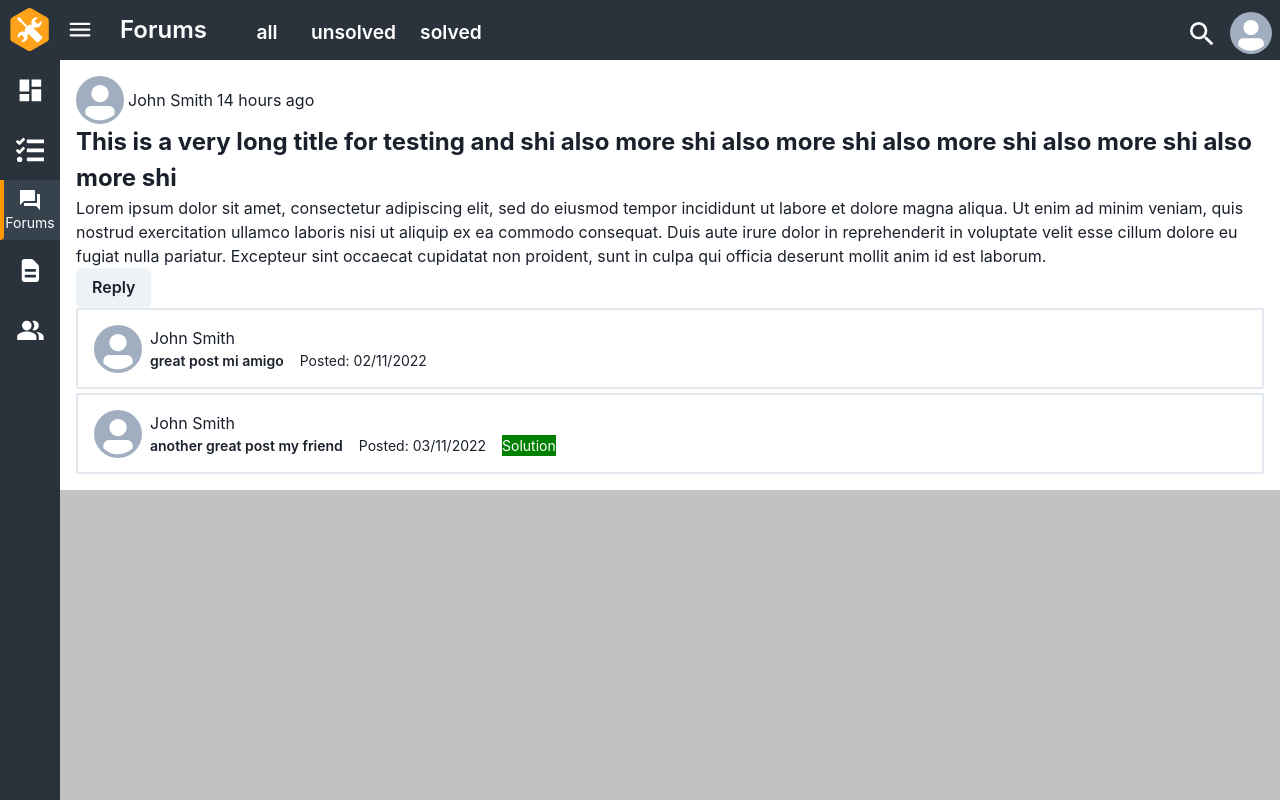
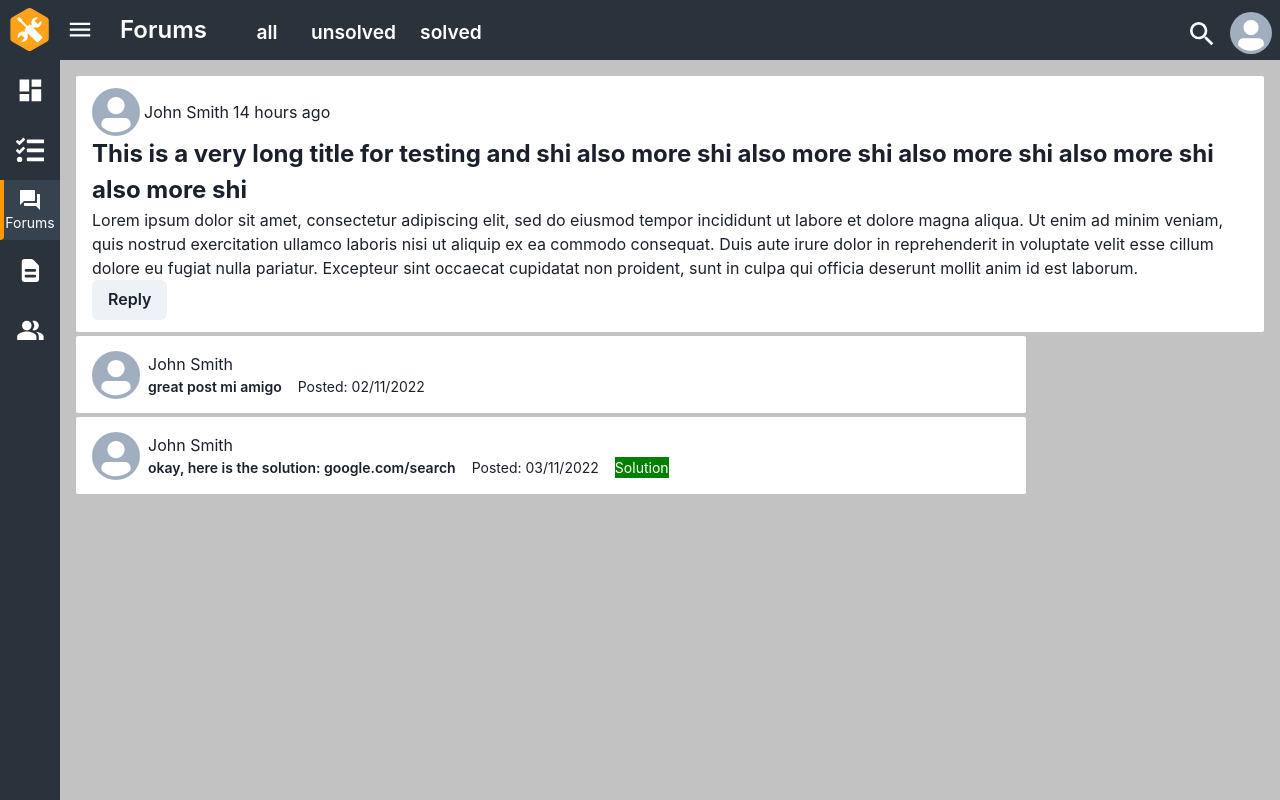
Before and after one commit to DawidWraga/team-project, a Next.js app: page /forums/1 in a window 1280 px wide. Built offline with nearby package versions, Linux system fonts and the light colour scheme; sample sign-in values are in the browser's storage.

Commit message:
added reply logic & setup for reply push to json

```diff
--- a/components/Reply.jsx
+++ b/components/Reply.jsx
@@ -13,7 +13,7 @@ export function Reply(props) {
       px="4"
       align={'center'}
       rounded="sm"
-      borderWidth='2px'
+
     >
       <Avatar size={'md'} src={usericon}></Avatar>
       <Flex fontSize={'sm'} flexDirection={'column'} flexGrow="1" padding="2">
--- a/components/addReply.jsx
+++ b/components/addReply.jsx
@@ -1,19 +1,38 @@
-import { Box, Button, Input, FormLabel, FormControl, Flex } from '@chakra-ui/react';
+import { Box, Button, Input, FormLabel, FormControl, Flex, Textarea } from '@chakra-ui/react';
 import { useForm } from 'react-hook-form';
 import { toast } from 'react-toastify';
+import { getCurrentUser } from '/controllers/auth';
+import { comments } from 'db/postComments';
+import { axios } from 'axios';
 
 export function AddReply() {
   const { register, handleSubmit } = useForm();
-  const onSubmit = (data) => toast.success(JSON.stringify(data));
+  const user = getCurrentUser();
+
+  const onSubmit = async (data) => {
+    try{
+      const newData={
+      ...data,
+      name:getCurrentUser().name
+      }
+      const res = await axios.post('/api/addReply', newData);
+      toast.success(user.name+JSON.stringify(data))
+      console.log(comments)
+    } catch (e) {
+      console.error(e)
+    }
+  };
 
   return (
-    <Flex width={'100%'} overflow='hidden'>
+    <Flex width={'100%'} overflow='hidden' padding='1' flexDirection={'column'}>
       <form onSubmit={handleSubmit(onSubmit)}>
         <FormControl isRequired>
-          <FormLabel>Description</FormLabel>
+          <FormLabel>Comment as: <i>{user.name}</i></FormLabel>
         </FormControl>
-        <Input {...register('message')} />
-        <Button type="submit">Submit</Button>
+        <Textarea rounded={'md'} size='sm' placeholder='What are your thoughts?' {...register('message')} />
+        <Box padding='1'>
+          <Button type="submit">Submit</Button>
+        </Box>
       </form>
     </Flex>
   );
--- a/db/postComments.json
+++ b/db/postComments.json
@@ -10,7 +10,7 @@
         },
         {   "id": 2,
             "name": "John Smith",
-            "desc": "another great post my friend",
+            "desc": "okay, here is the solution: google.com/search",
             "postdate": "03/11/2022",
             "postid": 1,
             "solution": true
--- /dev/null
+++ b/pages/api/addReply.js
@@ -0,0 +1,28 @@
+import query from 'controllers/query';
+import { writeToDb } from 'controllers/writeToDb';
+import { v4 as uuidv4 } from 'uuid';
+
+
+export default async function handler(req, res) {
+  try {
+    const router = useRouter();
+    const { routeid } = router.query;
+    console.log(routeid)
+    console.log(req.body);
+    const comment = {
+      ...req.body,
+      id: routeid,
+      timesince: '0 days',
+      replies: '0',
+      solved: false,
+    };
+    const comments = await query('postComments');
+    const newcomments = [comment, ...comments];
+
+    console.log(newcomments);
+
+    await writeToDb('postComments', newcomments);
+  } catch (e) {
+    res.status(400).send(e);
+  }
+}
--- a/pages/forums/[id].js
+++ b/pages/forums/[id].js
@@ -5,7 +5,8 @@ import { Reply } from 'components/Reply';
 import { useState } from 'react';
 import { Avatar, Box, Flex, Heading, Text, Button } from '@chakra-ui/react';
 import { AddReply } from 'components/addReply';
-import { comment } from 'postcss';
+import { Paper } from 'styles/Paper';
+
 
 export default function ForumPost(props) {
   const {} = props;
@@ -26,7 +27,9 @@ export default function ForumPost(props) {
   }
 
   return (
-    <Box backgroundColor={'white'} py="4" px="4">
+    <Flex py="4" px="4" flexDirection={'column'}>
+      <Box backgroundColor={'white'} py="3"
+      px="4" rounded="sm">
         <Flex alignItems={'center'} gap="4px">
           <Avatar size={'md'}></Avatar>
           <Text>{post.name}</Text>
@@ -37,14 +40,15 @@ export default function ForumPost(props) {
             {post.title}
           </Text>
           <Text>{post.desc}</Text>
+        </Box>
           <Button onClick={toggleRepBox}>Reply</Button>
           {replyActive && <AddReply />}
       </Box>
-      <Flex justifyContent={'center'} gap="4px" flexDirection={'column'}>
+      <Flex justifyContent={'center'} gap={"4px"} flexDirection={'column'} maxW={'80%'} paddingTop={'4px'}>
         {filterReplies(comments, posts).map((comment) => (
           <Reply comment={comment} key={comment.id} />
         ))}
       </Flex>
-    </Box>
+    </Flex>
   );
 }
```
Lines whose indentation alone changed are shown as unchanged.
